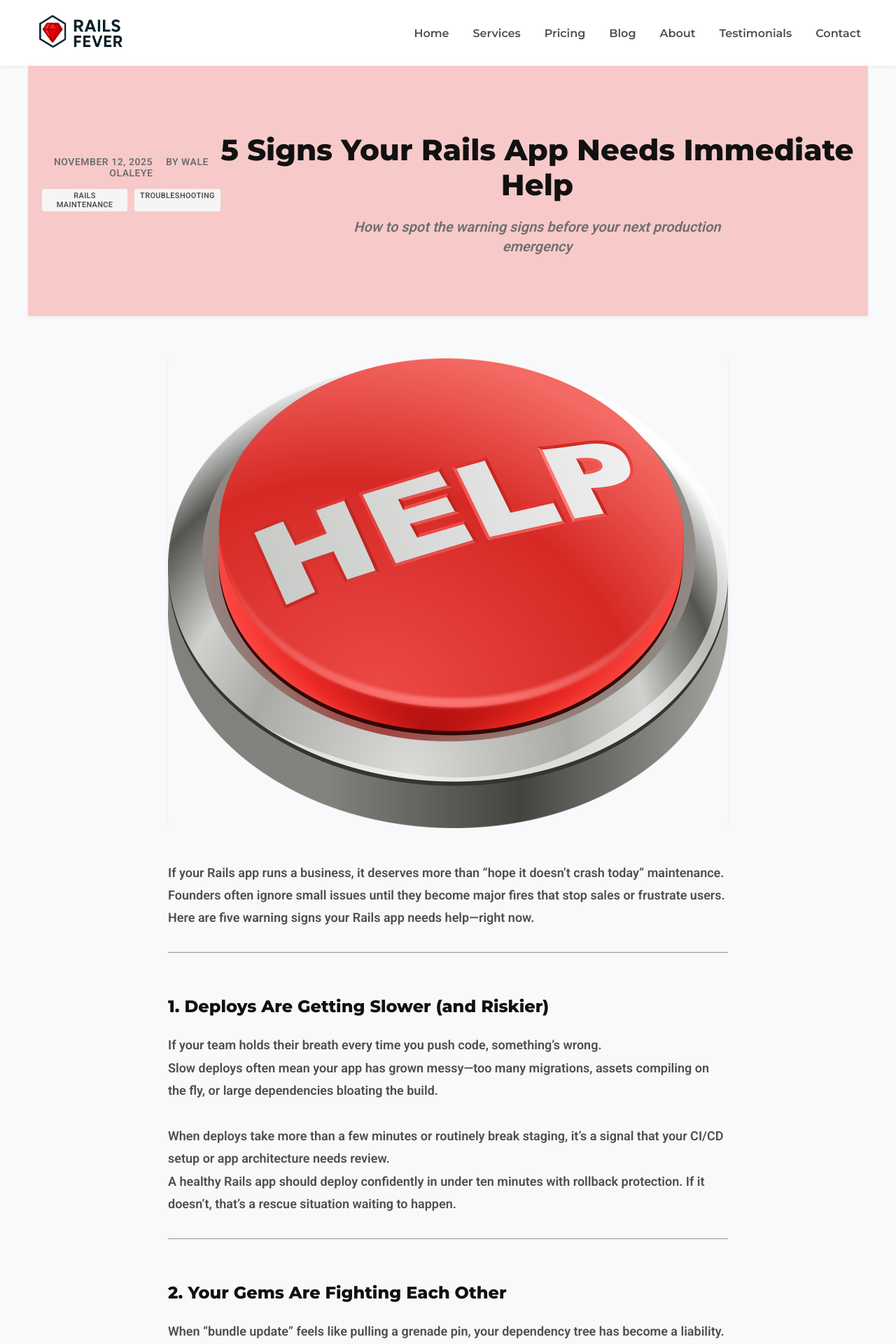
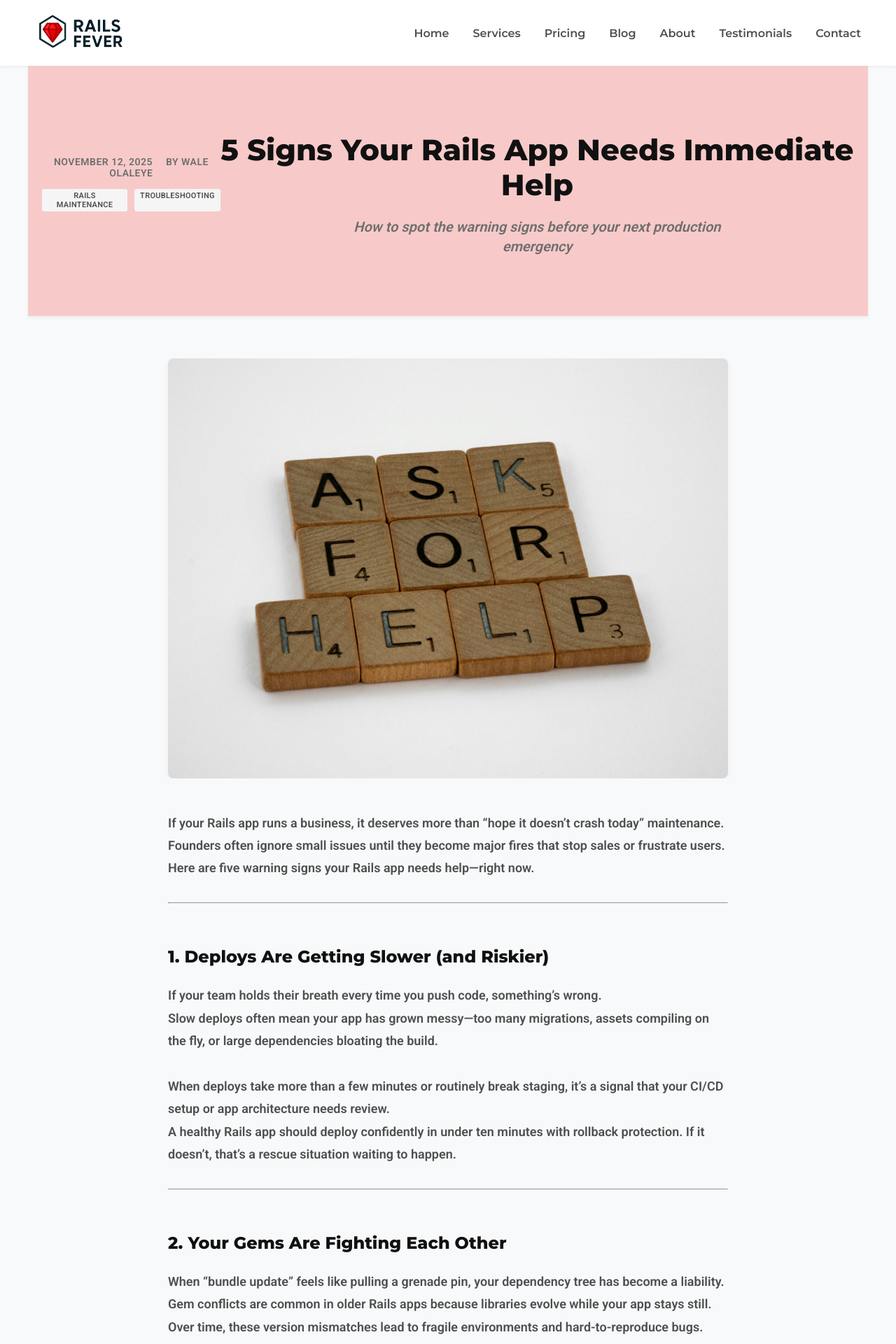
Before and after one commit to waleo/railsfever-05-2025, a Jekyll site: the page built from _posts/2025-11-12-rails-app-needs-immediate-help.md, in a window 1280 px wide. Shown: the top 1920 px of the page at 70% size. Built offline with Jekyll 4.4.1, drawn with Linux system fonts in a browser that asks for light colours.

Commit message:
changed the images in blog12

```diff
--- a/_posts/2025-11-12-rails-app-needs-immediate-help.md
+++ b/_posts/2025-11-12-rails-app-needs-immediate-help.md
@@ -6,8 +6,8 @@ description: "Learn the five warning signs your Rails app needs urgent help—be
 author: "Wale Olaleye"
 categories: ["Rails Maintenance", "Troubleshooting"]
 tags: [rails rescue, rails troubleshooting, rails emergency, rails performance, ruby on rails]
-featured_image: "/assets/images/blog/help-button-800x600.webp"
-preview_image: "/assets/images/blog/help-button-400x300.webp"
+featured_image: "/assets/images/blog/ask-for-help-800x600.webp"
+preview_image: "/assets/images/blog/ask-for-help-400x300.webp"
 ---
 
 If your Rails app runs a business, it deserves more than “hope it doesn’t crash today” maintenance.
```
Also changed, not shown: assets/images/blog/ask-for-help-400x300.webp (added), assets/images/blog/ask-for-help-800x600.webp (added).
